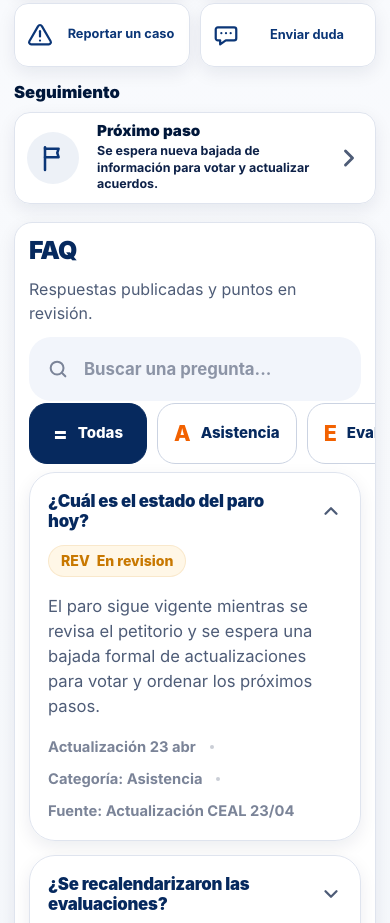
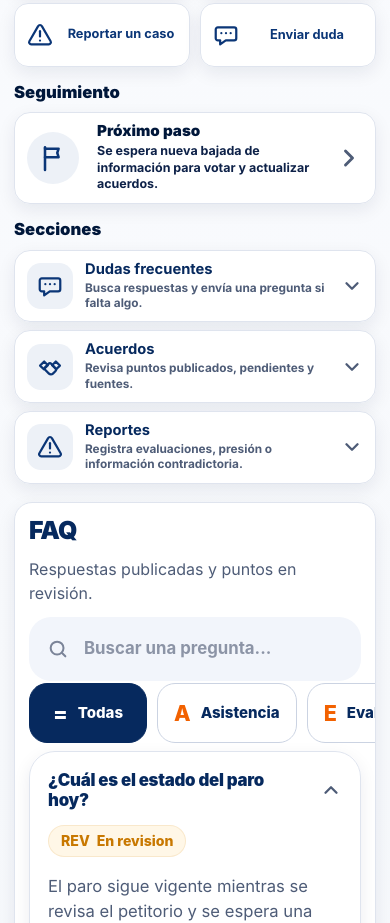
Before and after one commit to ic-ucn/ceal-contingencia, a website: page public/index.html in a window 390 px wide. Shown: the part 1077-2000 px from the top of the page. Drawn offline with nearby package versions, Linux system fonts and the light colour scheme.

Commit message:
fix: restore CEAL navigation sections

```diff
--- a/public/app.js
+++ b/public/app.js
@@ -36,7 +36,7 @@
   const PUBLISHED_CONTENT_SYNC_ENABLED = SUPABASE_ENABLED && Boolean(config.enablePublishedContentSync);
   let supabaseClient = null;
 
-  const ROUTES = new Set(["inicio", "reportar", "acuerdos"]);
+  const ROUTES = new Set(["inicio", "dudas", "reportar", "acuerdos"]);
 
   const FAQ_CATEGORIES = [
     { id: "todas", label: "Todas", icon: "=" },
@@ -485,6 +485,30 @@
     }
   ];
 
+  const HOME_SECTION_LINKS = [
+    {
+      id: "dudas",
+      title: "Dudas frecuentes",
+      body: "Busca respuestas y envía una pregunta si falta algo.",
+      icon: "message",
+      route: "dudas"
+    },
+    {
+      id: "acuerdos",
+      title: "Acuerdos",
+      body: "Revisa puntos publicados, pendientes y fuentes.",
+      icon: "handshake",
+      route: "acuerdos"
+    },
+    {
+      id: "reportar",
+      title: "Reportes",
+      body: "Registra evaluaciones, presión o información contradictoria.",
+      icon: "alert",
+      route: "reportar"
+    }
+  ];
+
   function emptyReportDraft() {
     return {
       type: "asistencia",
@@ -656,6 +680,7 @@
 
     const renderers = {
       inicio: renderHome,
+      dudas: renderFaqPage,
       reportar: renderReport,
       acuerdos: renderAgreements
     };
@@ -743,16 +768,44 @@
           </section>
         </section>
 
-        <section class="dashboard-faq-panel" aria-labelledby="faq-section-title">
+        <section class="dashboard-sections-panel" aria-labelledby="sections-title">
+          <h2 id="sections-title" class="dashboard-section-title">Secciones</h2>
+          <div class="dashboard-section-grid">
+            ${HOME_SECTION_LINKS.map(renderHomeSectionLink).join("")}
+          </div>
+        </section>
+
+        ${renderFaqPanel()}
+      </div>
+    `;
+  }
+
+  function renderFaqPage() {
+    return `
+      <div class="page-stack">
+        <section class="dashboard-title" aria-labelledby="dudas-title">
+          <p class="eyebrow">Dudas</p>
+          <h1 id="dudas-title">Preguntas frecuentes</h1>
+        </section>
+        ${renderFaqPanel({ panelClass: "dashboard-faq-panel is-standalone", titleId: "faq-page-title", showAskAction: true })}
+      </div>
+    `;
+  }
+
+  function renderFaqPanel({ panelClass = "dashboard-faq-panel", titleId = "faq-section-title", showAskAction = false } = {}) {
+    const filteredFaqs = getFilteredFaqs();
+    return `
+      <section class="${panelClass}" aria-labelledby="${titleId}">
         <div class="faq-section-intro">
           <div>
-              <h2 id="faq-section-title">${escapeHTML(SITE_STATUS.faqTitle)}</h2>
+            <h2 id="${titleId}">${escapeHTML(SITE_STATUS.faqTitle)}</h2>
             <p>${escapeHTML(SITE_STATUS.faqIntro)}</p>
           </div>
           <label class="search-input dashboard-search">
             ${iconSearch()}
             <input id="faqSearch" type="search" inputmode="search" autocomplete="off" placeholder="Buscar una pregunta..." value="${escapeHTML(state.faqQuery)}" />
           </label>
+          ${showAskAction ? `<button class="btn btn-primary" type="button" data-open-question>Enviar duda</button>` : ""}
         </div>
 
         <div class="category-row" aria-label="Filtros de preguntas frecuentes">
@@ -766,7 +819,19 @@
           ${filteredFaqs.length ? filteredFaqs.map(renderFaqCard).join("") : renderEmpty("No encontramos preguntas con ese filtro.", "Prueba otra búsqueda o envía una nueva duda para que el CEAL pueda responderla.")}
         </div>
       </section>
-      </div>
+    `;
+  }
+
+  function renderHomeSectionLink(item) {
+    return `
+      <a class="dashboard-section-card" href="#${escapeHTML(item.route)}" data-route="${escapeHTML(item.route)}">
+        <span class="dashboard-section-icon" aria-hidden="true">${dashboardIcon(item.icon)}</span>
+        <span>
+          <strong>${escapeHTML(item.title)}</strong>
+          <small>${escapeHTML(item.body)}</small>
+        </span>
+        <span class="dashboard-section-arrow" aria-hidden="true">${iconChevron()}</span>
+      </a>
     `;
   }
 
@@ -1971,7 +2036,7 @@
 
   if ("serviceWorker" in navigator && window.location.protocol !== "file:") {
     window.addEventListener("load", () => {
-      navigator.serviceWorker.register("sw.js?v=41").then((registration) => {
+      navigator.serviceWorker.register("sw.js?v=42").then((registration) => {
         registration.update().catch(() => {});
 
         if (registration.waiting) {
--- a/public/index.html
+++ b/public/index.html
@@ -6,10 +6,10 @@
   <meta name="theme-color" content="#06295e" />
   <meta name="description" content="Aplicacion CEAL para preguntas frecuentes, acuerdos y reportes anonimos de contingencia estudiantil." />
   <title>CEAL Contingencia</title>
-  <link rel="manifest" href="manifest.webmanifest?v=41" />
-  <link rel="icon" href="assets/logo-ingenieria-civil.png?v=41" type="image/png" />
-  <link rel="apple-touch-icon" href="assets/logo-ingenieria-civil.png?v=41" />
-  <link rel="stylesheet" href="styles.css?v=41" />
+  <link rel="manifest" href="manifest.webmanifest?v=42" />
+  <link rel="icon" href="assets/logo-ingenieria-civil.png?v=42" type="image/png" />
+  <link rel="apple-touch-icon" href="assets/logo-ingenieria-civil.png?v=42" />
+  <link rel="stylesheet" href="styles.css?v=42" />
 </head>
 <body>
   <a class="skip-link" href="#main">Saltar al contenido</a>
@@ -22,7 +22,7 @@
 
       <a class="brand" href="#inicio" data-route="inicio" aria-label="Ir al inicio">
         <span class="brand-symbol" aria-hidden="true">
-          <img src="assets/logo-ingenieria-civil.png?v=41" alt="" />
+          <img src="assets/logo-ingenieria-civil.png?v=42" alt="" />
         </span>
         <span class="brand-copy">
           <strong>CEAL</strong>
@@ -32,6 +32,7 @@
 
       <nav class="desktop-nav" aria-label="Navegacion principal">
         <a href="#inicio" data-route="inicio">Inicio</a>
+        <a href="#dudas" data-route="dudas">Dudas</a>
         <a href="#acuerdos" data-route="acuerdos">Acuerdos</a>
         <a href="#reportar" data-route="reportar">Reportes</a>
       </nav>
@@ -52,8 +53,10 @@
           <button class="icon-button drawer-close" type="button" data-close-drawer aria-label="Cerrar menu">x</button>
         </div>
         <a href="#inicio" data-route="inicio">Inicio</a>
+        <a href="#dudas" data-route="dudas">Dudas frecuentes</a>
+        <a href="#acuerdos" data-route="acuerdos">Acuerdos</a>
         <a href="#reportar" data-route="reportar">Reportar incidencia</a>
-        <a href="#acuerdos" data-route="acuerdos">Acuerdos</a>
+        <a href="assets/petitorio-paralizacion-2026.pdf" target="_blank" rel="noreferrer">Ver petitorio</a>
       </div>
     </aside>
 
@@ -69,9 +72,9 @@
       <a href="#reportar" data-route="reportar" aria-label="Reportes">
         <span class="nav-icon" aria-hidden="true">◇</span><span>Reportes</span>
       </a>
-      <button type="button" data-open-question aria-label="Dudas">
+      <a href="#dudas" data-route="dudas" aria-label="Dudas">
         <span class="nav-icon" aria-hidden="true">○</span><span>Dudas</span>
-      </button>
+      </a>
       <button type="button" data-open-drawer aria-label="Más">
         <span class="nav-icon" aria-hidden="true">•••</span><span>Más</span>
       </button>
@@ -83,6 +86,6 @@
 
   <script src="config.js"></script>
   <script src="https://cdn.jsdelivr.net/npm/@supabase/supabase-js@2"></script>
-  <script src="app.js?v=41" defer></script>
+  <script src="app.js?v=42" defer></script>
 </body>
 </html>
--- a/public/styles.css
+++ b/public/styles.css
@@ -182,7 +182,7 @@ svg {
 }
 
 .desktop-nav {
-  display: none;
+  display: flex;
   align-items: center;
   gap: 6px;
   border: 1px solid rgba(255, 255, 255, .12);
@@ -1964,8 +1964,82 @@ h3 {
   grid-template-columns: minmax(0, 1fr);
 }
 
+.dashboard-faq-panel.is-standalone .faq-section-intro {
+  grid-template-columns: minmax(0, 1fr) auto;
+  align-items: end;
+}
+
 .dashboard-search {
   max-width: 520px;
+}
+
+.dashboard-sections-panel {
+  min-width: 0;
+}
+
+.dashboard-section-grid {
+  display: grid;
+  grid-template-columns: repeat(3, minmax(0, 1fr));
+  gap: 16px;
+}
+
+.dashboard-section-card {
+  min-width: 0;
+  min-height: 112px;
+  border: 1px solid var(--line);
+  border-radius: 18px;
+  background: rgba(255, 255, 255, .96);
+  box-shadow: var(--shadow-sm);
+  color: var(--navy-900);
+  display: grid;
+  grid-template-columns: 54px minmax(0, 1fr) auto;
+  align-items: center;
+  gap: 14px;
+  padding: 16px;
+  transition: transform .18s var(--ease), box-shadow .18s var(--ease), border-color .18s var(--ease);
+}
+
+.dashboard-section-card:hover {
+  transform: translateY(-1px);
+  box-shadow: var(--shadow-md);
+  border-color: rgba(6, 41, 94, .18);
+}
+
+.dashboard-section-icon {
+  width: 52px;
+  height: 52px;
+  border-radius: 16px;
+  display: grid;
+  place-items: center;
+  background: #edf1f7;
+  color: var(--navy-800);
+}
+
+.dashboard-section-icon svg {
+  width: 32px;
+  height: 32px;
+}
+
+.dashboard-section-card strong,
+.dashboard-section-card small {
+  display: block;
+}
+
+.dashboard-section-card strong {
+  margin-bottom: 5px;
+  font-size: 1rem;
+  line-height: 1.15;
+}
+
+.dashboard-section-card small {
+  color: var(--text-soft);
+  font-size: .82rem;
+  line-height: 1.35;
+  font-weight: 700;
+}
+
+.dashboard-section-arrow {
+  color: var(--muted);
 }
 
 @media (min-width: 900px) {
@@ -2212,6 +2286,40 @@ h3 {
 
   .dashboard-action-grid {
     gap: 10px;
+  }
+
+  .dashboard-section-grid {
+    grid-template-columns: minmax(0, 1fr);
+    gap: 8px;
+  }
+
+  .dashboard-section-card {
+    min-height: 70px;
+    grid-template-columns: 48px minmax(0, 1fr) auto;
+    gap: 10px;
+    border-radius: 16px;
+    padding: 10px 12px;
+  }
+
+  .dashboard-section-icon {
+    width: 46px;
+    height: 46px;
+    border-radius: 14px;
+  }
+
+  .dashboard-section-icon svg {
+    width: 28px;
+    height: 28px;
+  }
+
+  .dashboard-section-card strong {
+    margin-bottom: 3px;
+    font-size: .92rem;
+  }
+
+  .dashboard-section-card small {
+    font-size: .74rem;
+    line-height: 1.3;
   }
 
   .dashboard-action-card {
@@ -2263,6 +2371,10 @@ h3 {
     border-radius: 18px;
   }
 
+  .dashboard-faq-panel.is-standalone .faq-section-intro {
+    grid-template-columns: minmax(0, 1fr);
+  }
+
   .bottom-nav {
     display: grid;
   }
```
Also changed, not shown: public/sw.js (+7 -7 lines), tests/ceal.e2e.spec.mjs (+7 -5 lines). Lines whose indentation alone changed are shown as unchanged.
